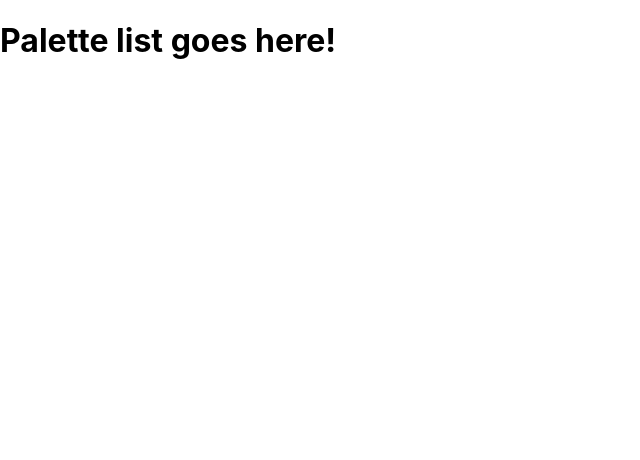
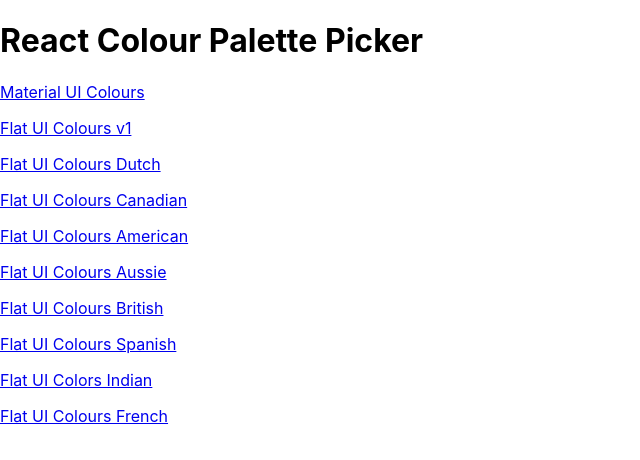
Before and after one commit to JoshuaKaluski/colour-palette-picker, a React (Create React App) app: page / in a window 1280 px wide. Shown: the top 460 px of the page, without its empty margins (0-640 px from the left). Built offline with nearby package versions, Linux system fonts and the light colour scheme.

Commit message:
Added PaletteList and Links.

```diff
--- a/src/App.js
+++ b/src/App.js
@@ -1,6 +1,10 @@
+//React Component imports
 import React, {Component} from 'react';
 import {Route, Switch} from 'react-router-dom';
 import Palette from './Palette';
+import PaletteList from './PaletteList';
+
+//Vanilla js imports
 import {generatePalette} from "./colourHelpers";
 import seedPalettes from './seedPalettes';
 
@@ -17,7 +21,7 @@
         <Switch>
             <Route
                 exact path="/"
-                render={() => <h1>Palette list goes here!</h1>}
+                render={() => <PaletteList palettes={seedPalettes}/>}
             />
             <Route
                 exact path="/palette/:id"
--- a/src/Navbar.js
+++ b/src/Navbar.js
@@ -1,12 +1,19 @@
+//React imports
 import React, {Component} from 'react';
+import {Link} from 'react-router-dom';
+
+//Material UI imports
 import Select from '@material-ui/core/Select';
 import MenuItem from '@material-ui/core/MenuItem';
 import Snackbar from '@material-ui/core/Snackbar';
 import IconButton from '@material-ui/core/IconButton';
 import CloseIcon from '@material-ui/icons/Close';
 
+//Slider imports
 import Slider from "rc-slider";
 import 'rc-slider/assets/index.css';
+
+//Component CSS import
 import './Navbar.css';
 
 class Navbar extends Component {
@@ -40,7 +47,7 @@
         return (
             <header className="Navbar">
                 <div className="logo">
-                    <a href='#'>Colour Palette Picker</a>
+                    <Link to='/'>Colour Palette Picker</Link>
                 </div>
                 <div className="slider-container">
                     <span>Level: {level}</span>
--- /dev/null
+++ b/src/PaletteList.js
@@ -0,0 +1,21 @@
+import React, {Component} from 'react';
+import {Link} from "react-router-dom";
+
+class PaletteList extends Component {
+  render() {
+    const {palettes} = this.props;
+
+    return (
+      <div>
+        <h1>React Colour Palette Picker</h1>
+        {palettes.map(palette => (
+          <p>
+            <Link to={`/palette/${palette.id}`}>{palette.paletteName}</Link>
+          </p>
+        ))}
+      </div>
+    )
+  }
+}
+
+export default PaletteList;
```
